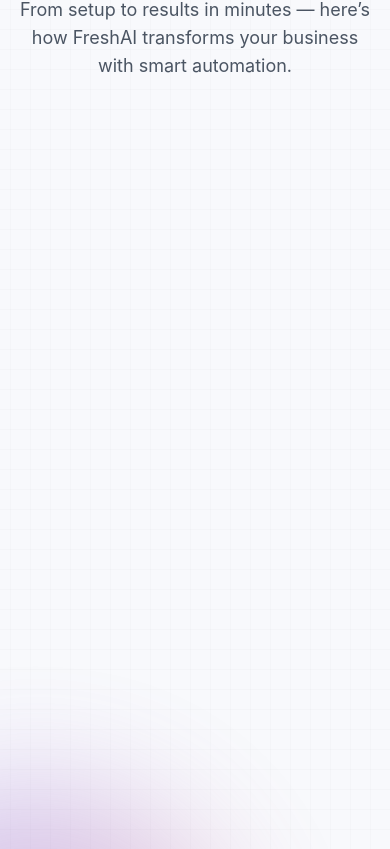
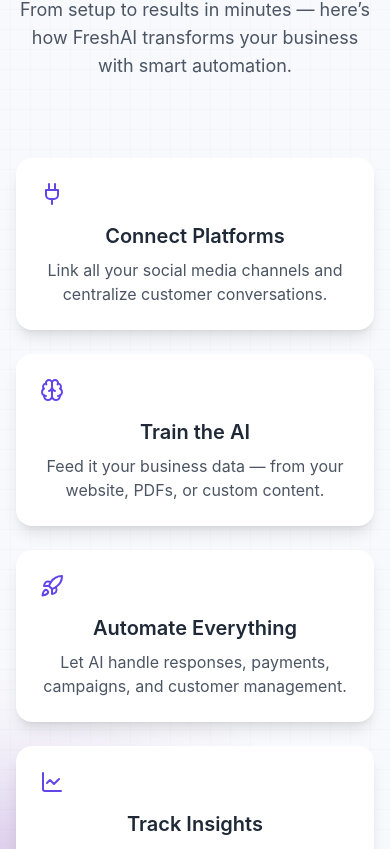
Before and after one commit to prasanthece42/FreshAI, a React (Create React App) app: page / in a window 390 px wide. Shown: the part 3852-4701 px from the top of the page. Built offline with nearby package versions, Linux system fonts and the light colour scheme.

Commit message:
Updated How It Works section with mobile responsiveness V6

```diff
--- a/src/components/HowItWorks.js
+++ b/src/components/HowItWorks.js
@@ -80,12 +80,12 @@
         <p className="text-gray-600 text-lg max-w-3xl mx-auto mb-12">
           From setup to results in minutes — here’s how FreshAI transforms your business with smart automation.
         </p>
-        <div className="grid md:grid-cols-2 lg:grid-cols-4 gap-6 sm:gap-4">
+        <div className={`grid ${isDesktop ? "md:grid-cols-2 lg:grid-cols-4" : "grid-cols-1"} gap-6 sm:gap-4`}>
           {steps.map((step, index) => (
             <motion.div
               key={index}
               initial={{ opacity: 0, y: 30 }}
-              whileInView={isDesktop ? { opacity: 1, y: 0 } : {}}
+              whileInView={isDesktop ? { opacity: 1, y: 0 } : { opacity: 1 }}
               transition={{ duration: 0.5, delay: index * 0.1 }}
               className="bg-white p-6 rounded-2xl shadow-lg hover:shadow-xl transition-all"
             >
```
